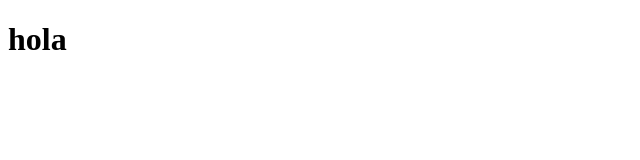
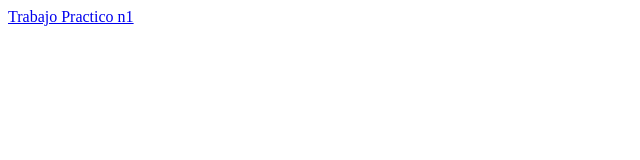
Before and after one commit to valentinagodoy2005/plataformas-moviles-entregas, a plain HTML site: page index.html in a window 1280 px wide. Shown: the whole page, without its empty margins (0-640 px from the left). Drawn offline with Linux system fonts and the light colour scheme.

Commit message:
Update index.html

```diff
--- a/index.html
+++ b/index.html
@@ -2,10 +2,10 @@
 <html lang="en">
 <head>
     <meta charset="UTF-8">
-    <meta name="viewport" content="width=<>, initial-scale=1.0">
+    <meta name="viewport" content="width=device-width, initial-scale=1.0">
     <title>Document</title>
 </head>
 <body>
-    <h1>hola</h1>
+    <a href="tp-1/index.html">  Trabajo Practico n1 </a>
 </body>
 </html>
```
